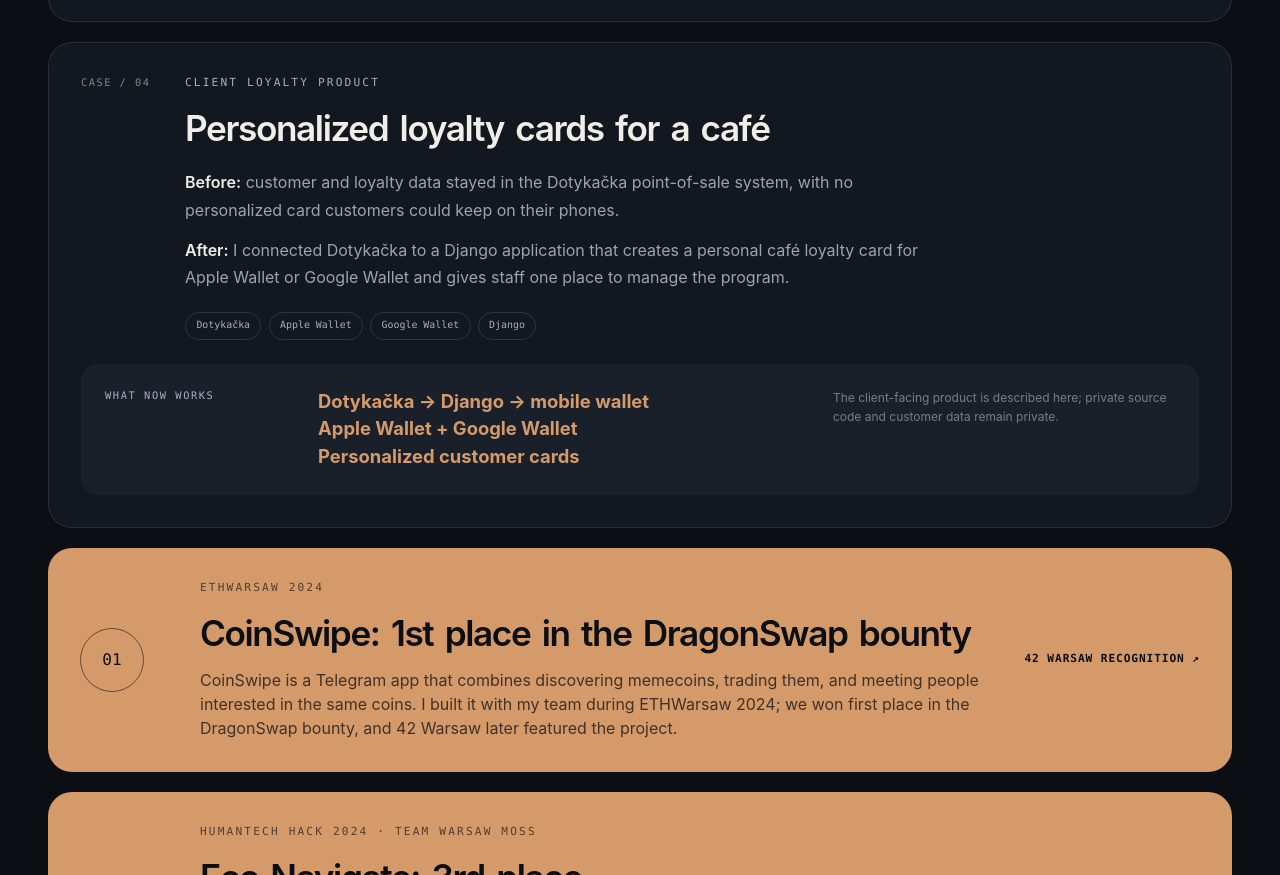
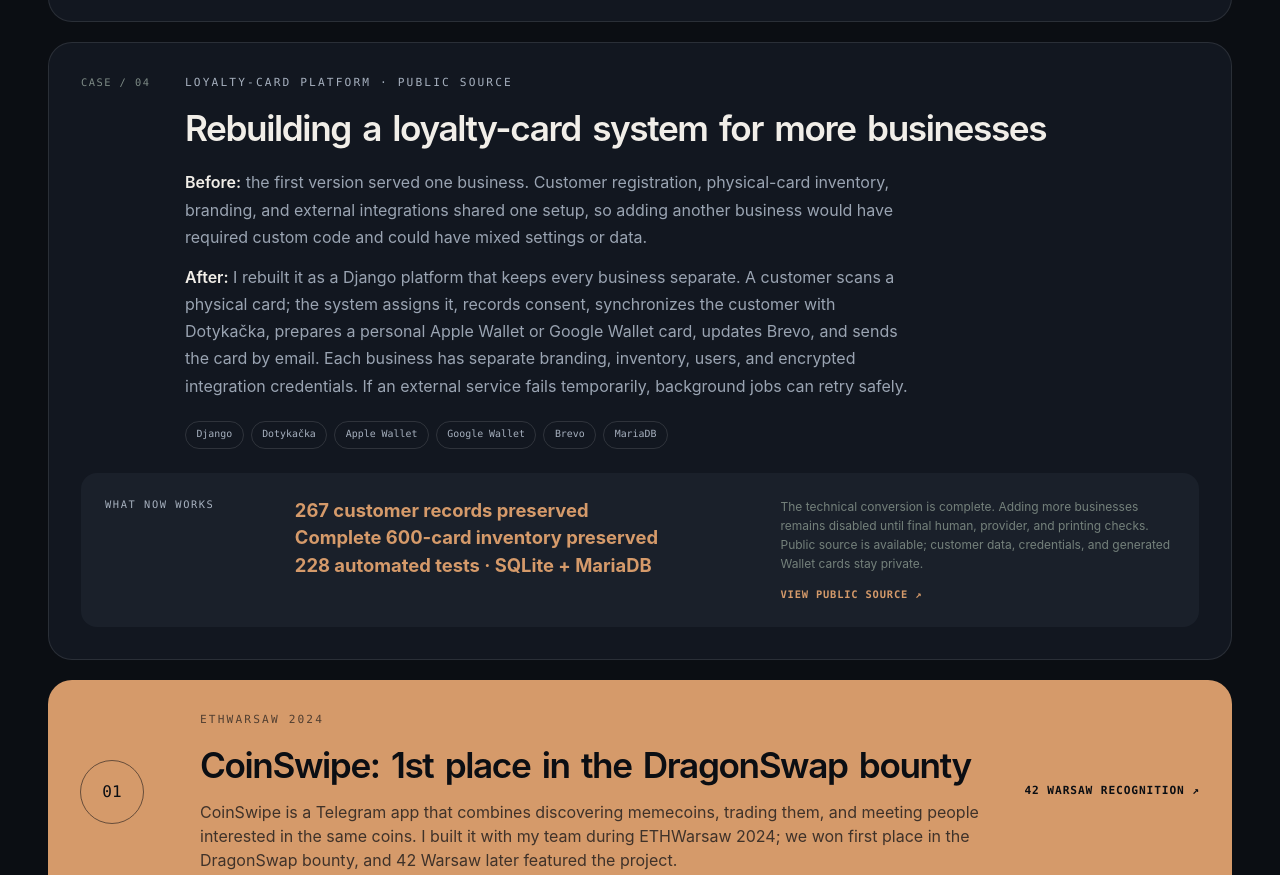
Before and after one commit to Dymirt/Dymirt.github.io, a website: page index.html in a window 1280 px wide. Shown: the part 4160-5035 px from the top of the page. Drawn offline with Linux system fonts and the light colour scheme.

Commit message:
Update loyalty platform case study
Signed-off-by: Dymirt <kolidadmytro@gmail.com>

```diff
--- a/index.html
+++ b/index.html
@@ -15,7 +15,7 @@
   <link rel="icon" href="assets/favicon.svg" type="image/svg+xml">
   <script>document.documentElement.classList.add('js'); setTimeout(() => { if (!document.documentElement.classList.contains('app-ready')) document.documentElement.classList.remove('js'); }, 2000);</script>
   <link rel="stylesheet" href="tailwind.css?v=20260719-2">
-  <link rel="stylesheet" href="styles.css?v=20260719-3">
+  <link rel="stylesheet" href="styles.css?v=20260719-4">
 </head>
 <body class="bg-ink text-paper antialiased selection:bg-acid selection:text-ink">
   <a href="#main" class="skip-link" data-i18n="skip">Skip to content</a>
@@ -182,18 +182,21 @@
           </div>
         </article>
 
-        <article class="case-study reveal">
+        <article id="loyalty-platform" class="case-study reveal">
           <div class="case-index">CASE / 04</div>
           <div>
-            <p class="case-kicker" data-i18n="case4Kicker">Client loyalty product</p>
-            <h3 data-i18n="case4Title">Personalized loyalty cards for a café</h3>
-            <p data-i18n-html="case4Text"><span class="comparison-part"><strong>Before:</strong> customer and loyalty data stayed in the Dotykačka point-of-sale system, with no personalized card customers could keep on their phones.</span><span class="comparison-part"><strong>After:</strong> I connected Dotykačka to a Django application that creates a personal café loyalty card for Apple Wallet or Google Wallet and gives staff one place to manage the program.</span></p>
-            <div class="tag-row"><span>Dotykačka</span><span>Apple Wallet</span><span>Google Wallet</span><span>Django</span></div>
+            <p class="case-kicker" data-i18n="case4Kicker">Loyalty-card platform · Public source</p>
+            <h3 data-i18n="case4Title">Rebuilding a loyalty-card system for more businesses</h3>
+            <p data-i18n-html="case4Text"><span class="comparison-part"><strong>Before:</strong> the first version served one business. Customer registration, physical-card inventory, branding, and external integrations shared one setup, so adding another business would have required custom code and could have mixed settings or data.</span><span class="comparison-part"><strong>After:</strong> I rebuilt it as a Django platform that keeps every business separate. A customer scans a physical card; the system assigns it, records consent, synchronizes the customer with Dotykačka, prepares a personal Apple Wallet or Google Wallet card, updates Brevo, and sends the card by email. Each business has separate branding, inventory, users, and encrypted integration credentials. If an external service fails temporarily, background jobs can retry safely.</span></p>
+            <div class="tag-row"><span>Django</span><span>Dotykačka</span><span>Apple Wallet</span><span>Google Wallet</span><span>Brevo</span><span>MariaDB</span></div>
           </div>
           <div class="case-result">
             <p data-i18n="engineeringEvidence">What now works</p>
-            <strong data-i18n-html="case4Result">Dotykačka → Django → mobile wallet<br>Apple Wallet + Google Wallet<br>Personalized customer cards</strong>
-            <span data-i18n="case4Note">The client-facing product is described here; private source code and customer data remain private.</span>
+            <strong data-i18n-html="case4Result">267 customer records preserved<br>Complete 600-card inventory preserved<br>228 automated tests · SQLite + MariaDB</strong>
+            <div class="case-note">
+              <span data-i18n="case4Note">The technical conversion is complete. Adding more businesses remains disabled until final human, provider, and printing checks. Public source is available; customer data, credentials, and generated Wallet cards stay private.</span>
+              <a class="case-source-link" href="https://github.com/Dymirt/loyalty_cards" target="_blank" rel="noreferrer" data-i18n="viewPublicSource">View public source</a>
+            </div>
           </div>
         </article>
       </div>
@@ -294,6 +297,6 @@
   </footer>
 
   <div id="toast" class="toast" role="status" aria-live="polite" data-i18n="emailCopied">Email copied</div>
-  <script src="script.js?v=20260719-3"></script>
+  <script src="script.js?v=20260719-4"></script>
 </body>
 </html>
--- a/script.js
+++ b/script.js
@@ -32,9 +32,9 @@
     case2Text: '<span class="comparison-part"><strong>Before:</strong> the legacy PHP system could not communicate directly with Poland’s National e-Invoice System (KSeF), which requires newer authentication and invoice formats.</span><span class="comparison-part"><strong>After:</strong> I added a separate Python service that converts invoice data to FA(3) XML, authenticates with KSeF, sends invoices, checks their status, and finds an invoice submitted earlier. The old system can now use KSeF without a risky rewrite of the whole application.</span>',
     tagDuplicateRecovery: 'Already-submitted invoices', case2Result: 'Legacy PHP → Python service → KSeF<br>Send invoices &amp; check status<br>Find an already-submitted invoice',
     case2Note: 'Implemented as four API endpoints with FA(3) XML generation and four focused tests. Business details remain private.',
-    case4Kicker: 'Client loyalty product', case4Title: 'Personalized loyalty cards for a café',
-    case4Text: '<span class="comparison-part"><strong>Before:</strong> customer and loyalty data stayed in the Dotykačka point-of-sale system, with no personalized card customers could keep on their phones.</span><span class="comparison-part"><strong>After:</strong> I connected Dotykačka to a Django application that creates a personal café loyalty card for Apple Wallet or Google Wallet and gives staff one place to manage the program.</span>',
-    case4Result: 'Dotykačka → Django → mobile wallet<br>Apple Wallet + Google Wallet<br>Personalized customer cards', case4Note: 'The client-facing product is described here; private source code and customer data remain private.',
+    case4Kicker: 'Loyalty-card platform · Public source', case4Title: 'Rebuilding a loyalty-card system for more businesses',
+    case4Text: '<span class="comparison-part"><strong>Before:</strong> the first version served one business. Customer registration, physical-card inventory, branding, and external integrations shared one setup, so adding another business would have required custom code and could have mixed settings or data.</span><span class="comparison-part"><strong>After:</strong> I rebuilt it as a Django platform that keeps every business separate. A customer scans a physical card; the system assigns it, records consent, synchronizes the customer with Dotykačka, prepares a personal Apple Wallet or Google Wallet card, updates Brevo, and sends the card by email. Each business has separate branding, inventory, users, and encrypted integration credentials. If an external service fails temporarily, background jobs can retry safely.</span>',
+    case4Result: '267 customer records preserved<br>Complete 600-card inventory preserved<br>228 automated tests · SQLite + MariaDB', case4Note: 'The technical conversion is complete. Adding more businesses remains disabled until final human, provider, and printing checks. Public source is available; customer data, credentials, and generated Wallet cards stay private.', viewPublicSource: 'View public source',
     awardTitle: 'CoinSwipe: 1st place in the DragonSwap bounty', awardText: 'CoinSwipe is a Telegram app that combines discovering memecoins, trading them, and meeting people interested in the same coins. I built it with my team during ETHWarsaw 2024; we won first place in the DragonSwap bounty, and 42 Warsaw later featured the project.', recognitionPost: '42 Warsaw recognition',
     warsawMossAwardTitle: 'Eco Navigate: 3rd place', warsawMossAwardText: '<span class="comparison-part"><strong>Before:</strong> route planners mainly compared time and distance.</span><span class="comparison-part"><strong>After:</strong> Eco Navigate compares walking and cycling routes through Warsaw using data about nearby trees, parks, and other green areas. It recommends a greener option while showing its distance, time, and extra detour, and it also displays live air-quality stations.</span>',
     viewProject: 'View project', viewDiploma: 'View diploma', diplomaAlt: 'HumanTech Hack 2024 third-place diploma for Dmytro Kolida',
@@ -86,9 +86,9 @@
     case2Text: '<span class="comparison-part"><strong>Przed:</strong> system legacy w PHP nie potrafił komunikować się bezpośrednio z Krajowym Systemem e-Faktur (KSeF), który wymaga nowszego uwierzytelniania i formatu faktur.</span><span class="comparison-part"><strong>Po:</strong> dodałem osobny serwis w Pythonie, który przekształca dane faktury do XML FA(3), uwierzytelnia się w KSeF, wysyła dokument, sprawdza jego status i znajduje fakturę wysłaną wcześniej. Stary system może korzystać z KSeF bez ryzykownego przepisywania całej aplikacji.</span>',
     tagDuplicateRecovery: 'Wcześniej wysłane faktury', case2Result: 'System PHP → serwis Python → KSeF<br>Wysyłka faktur i sprawdzanie statusu<br>Wyszukiwanie wcześniej wysłanej faktury',
     case2Note: 'Integracja ma cztery endpointy API, generuje XML FA(3) i obejmuje cztery testy celowane. Szczegóły biznesowe pozostają prywatne.',
-    case4Kicker: 'Produkt lojalnościowy dla klienta', case4Title: 'Spersonalizowane karty lojalnościowe dla kawiarni',
-    case4Text: '<span class="comparison-part"><strong>Przed:</strong> dane klientów i programu lojalnościowego pozostawały w systemie sprzedażowym Dotykačka, bez spersonalizowanej karty w telefonie klienta.</span><span class="comparison-part"><strong>Po:</strong> połączyłem Dotykačka z aplikacją Django, która tworzy osobistą kartę lojalnościową kawiarni do Apple Wallet lub Google Wallet i daje obsłudze jedno miejsce do zarządzania programem.</span>',
-    case4Result: 'Dotykačka → Django → portfel w telefonie<br>Apple Wallet + Google Wallet<br>Spersonalizowane karty klientów', case4Note: 'Opisuję publiczny efekt dla klienta; prywatny kod źródłowy i dane klientów pozostają prywatne.',
+    case4Kicker: 'Platforma kart lojalnościowych · Publiczny kod', case4Title: 'Przebudowa systemu kart lojalnościowych dla kolejnych firm',
+    case4Text: '<span class="comparison-part"><strong>Przed:</strong> pierwsza wersja obsługiwała jedną firmę. Rejestracja klientów, pula kart fizycznych, wygląd kart i integracje korzystały z jednej konfiguracji, dlatego dodanie kolejnej firmy wymagałoby zmian w kodzie i groziłoby pomieszaniem ustawień lub danych.</span><span class="comparison-part"><strong>Po:</strong> przebudowałem system w platformę Django, która oddziela dane każdej firmy. Klient skanuje kartę fizyczną, a system przypisuje ją, zapisuje zgodę, synchronizuje klienta z Dotykačka, przygotowuje osobistą kartę Apple Wallet lub Google Wallet, aktualizuje kontakt w Brevo i wysyła kartę e-mailem. Każda firma ma osobny wygląd, pulę kart, użytkowników i zaszyfrowane dane dostępowe do integracji. Gdy usługa zewnętrzna chwilowo nie działa, zadanie może zostać bezpiecznie ponowione.</span>',
+    case4Result: 'Zachowano 267 rekordów klientów<br>Zachowano pełną pulę 600 kart fizycznych<br>228 testów automatycznych · SQLite + MariaDB', case4Note: 'Przebudowa techniczna jest ukończona. Dodawanie kolejnych firm pozostaje wyłączone do czasu końcowego odbioru oraz testów integracji i druku. Kod źródłowy jest publiczny; dane klientów, dane dostępowe i wygenerowane karty Wallet pozostają prywatne.', viewPublicSource: 'Zobacz publiczny kod',
     awardTitle: 'CoinSwipe: 1. miejsce w bounty DragonSwap', awardText: 'CoinSwipe to aplikacja w Telegramie, która łączy odkrywanie memecoinów, handel nimi i poznawanie osób zainteresowanych tymi samymi projektami. Zbudowałem ją z zespołem podczas ETHWarsaw 2024; zdobyliśmy 1. miejsce w bounty DragonSwap, a 42 Warsaw później opisało projekt.', recognitionPost: 'Post 42 Warsaw',
     warsawMossAwardTitle: 'Eco Navigate: 3. miejsce', warsawMossAwardText: '<span class="comparison-part"><strong>Przed:</strong> nawigacje porównywały głównie czas i odległość.</span><span class="comparison-part"><strong>Po:</strong> Eco Navigate porównuje trasy piesze i rowerowe przez Warszawę na podstawie danych o pobliskich drzewach, parkach i innych terenach zielonych. Poleca bardziej zieloną opcję, pokazując jej długość, czas i dodatkowe nadłożenie drogi, a także wyświetla aktualne stacje jakości powietrza.</span>',
     viewProject: 'Zobacz projekt', viewDiploma: 'Zobacz dyplom', diplomaAlt: 'Dyplom Dmytra Kolidy za 3. miejsce podczas HumanTech Hack 2024',
--- a/styles.css
+++ b/styles.css
@@ -63,6 +63,10 @@
 .case-result p { font-family: ui-monospace, SFMono-Regular, Menlo, monospace; font-size: .65rem; text-transform: uppercase; letter-spacing: .15em; color: #a6b0be; }
 .case-result strong { margin-block: 1.5rem; font-size: 1.15rem; line-height: 1.5; color: #d59a6a; }
 .case-result span { font-size: .7rem; line-height: 1.45; color: #74807b; }
+.case-note { display: flex; flex-direction: column; align-items: flex-start; gap: .85rem; }
+.case-source-link { font-family: ui-monospace, SFMono-Regular, Menlo, monospace; font-size: .65rem; font-weight: 700; text-transform: uppercase; letter-spacing: .08em; color: #d59a6a; }
+.case-source-link::after { content: ' ↗'; }
+.case-source-link:hover { text-decoration: underline; text-underline-offset: .25rem; }
 .project-link { flex-direction: row; align-items: center; color: #d59a6a; }
 .project-link strong { margin: 0; }
 .achievement { display: grid; align-items: center; gap: 1.5rem; border-radius: 1.5rem; background: #d59a6a; padding: 1.5rem; color: #0b0e13; }
@@ -146,7 +150,7 @@
   .hero-portrait img { object-position: 52% 14%; }
   .hero-portrait-card { left: auto; right: max(3rem, calc((100vw - 88rem) / 2 + 3rem)); bottom: 3rem; width: min(27rem, 38vw); }
   .ownership-note { right: max(3rem, calc((100vw - 88rem) / 2 + 3rem)); top: 4rem; background: rgba(11,14,19,.9); backdrop-filter: blur(12px); }
-  .case-result { display: grid; grid-template-columns: minmax(7rem, .45fr) minmax(0, 1.2fr) minmax(14rem, .85fr); align-items: start; gap: 2rem; padding: 1.5rem; }
+  .case-result { display: grid; grid-template-columns: minmax(7rem, .4fr) minmax(0, 1.15fr) minmax(16rem, 1fr); align-items: start; gap: 2rem; padding: 1.5rem; }
   .case-result strong { margin: 0; }
   .case-result span { font-size: .75rem; line-height: 1.6; }
   .mentor-hero-grid { grid-template-columns: minmax(0, 1.08fr) minmax(22rem, .92fr); padding: 5rem 3rem 6rem; }
```
